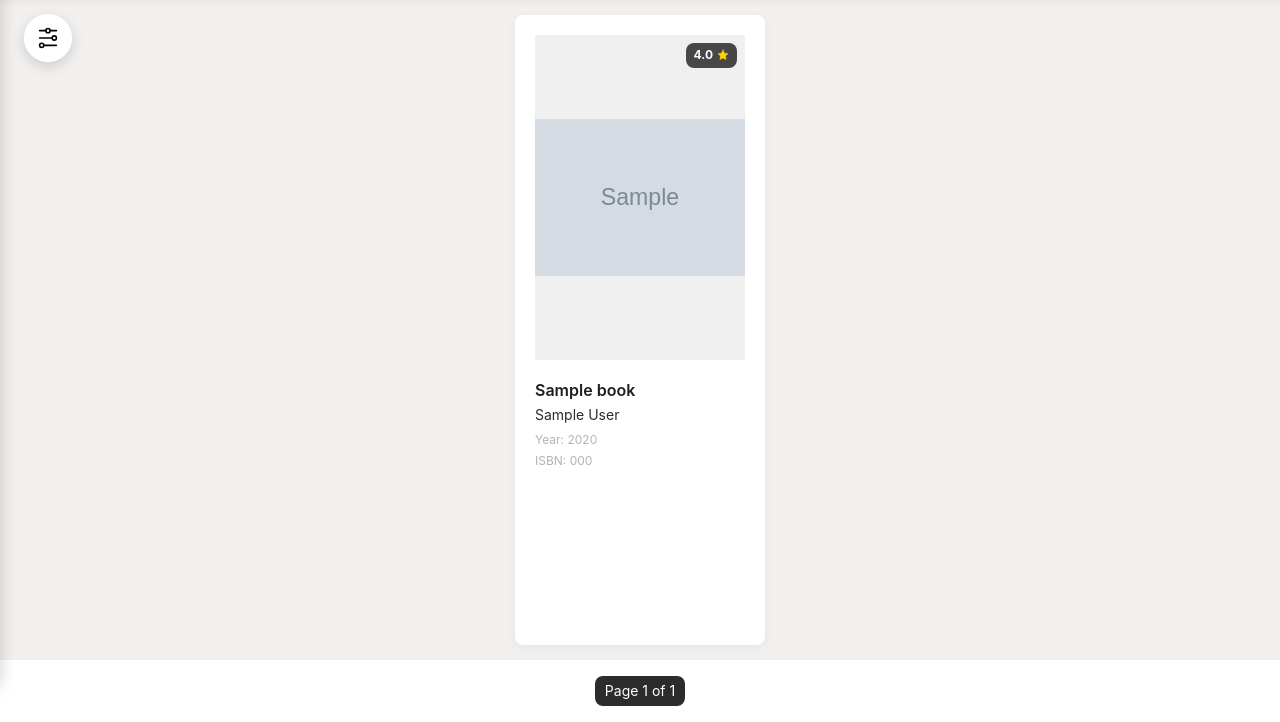
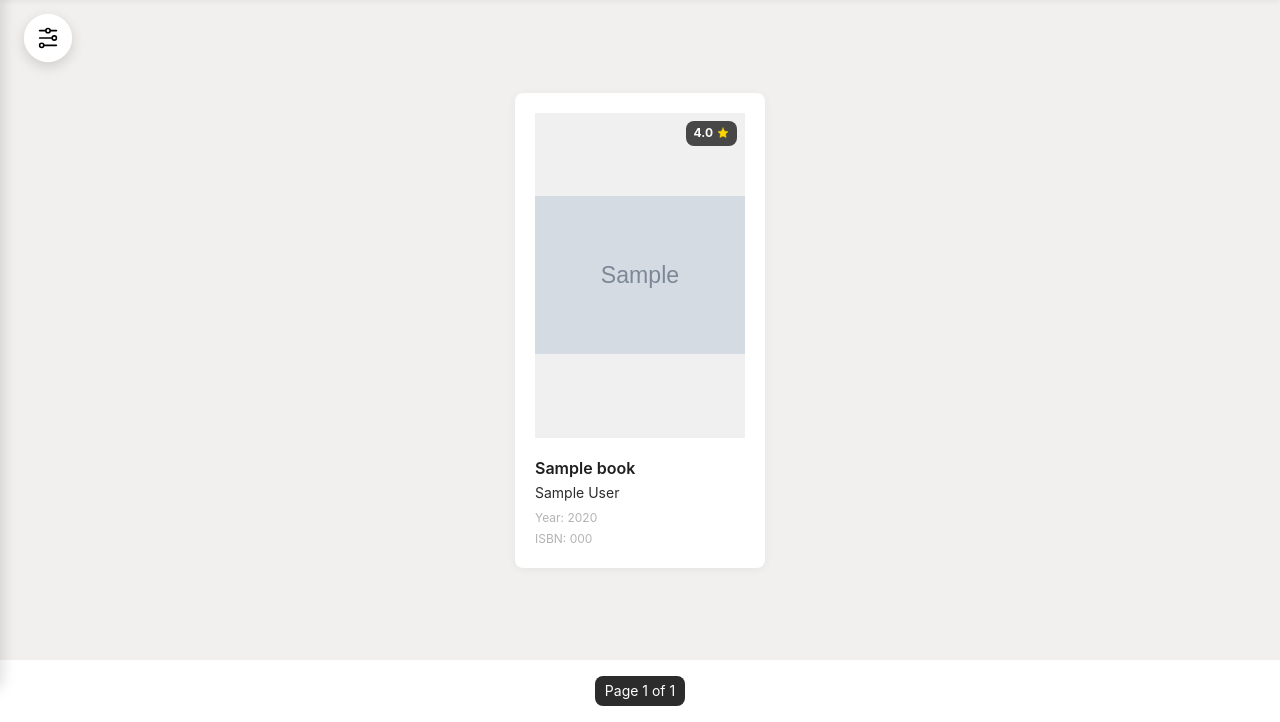
Before and after one commit to andremalille/readie, a Django app: page /books/list/ in a window 1280 px wide. Shown: the part 78-800 px from the top of the page. Run offline with Django 3.2, Linux system fonts and the light colour scheme; a user stored in the database is signed in; tables that the repository leaves empty hold one stand-in row (values such as "Sample post"); grey boxes marked "Sample" are stand-in pictures.

Commit message:
Nata`s part is maybe closed

```diff
--- a/app/core/static/css/book-list.css
+++ b/app/core/static/css/book-list.css
@@ -38,6 +38,10 @@ body{
 main {
     flex: 1;
     position: relative;
+    display: flex;
+    align-items: center;
+    align-items: center;
+    background: var(--color-background);
 }
 
 /* Header Styles */
@@ -302,15 +306,14 @@ input[type='number']:focus,
     cursor: pointer;
 }
 /**filter*/
+
 .book-cards-container {
-    height: 100%;
     width: 100%;
     display: flex;
     justify-content: space-around;
     flex-wrap: wrap;
     gap: 20px;
     padding: 15px;
-    background: var(--color-background);
 }
 
 .book-card {
```
